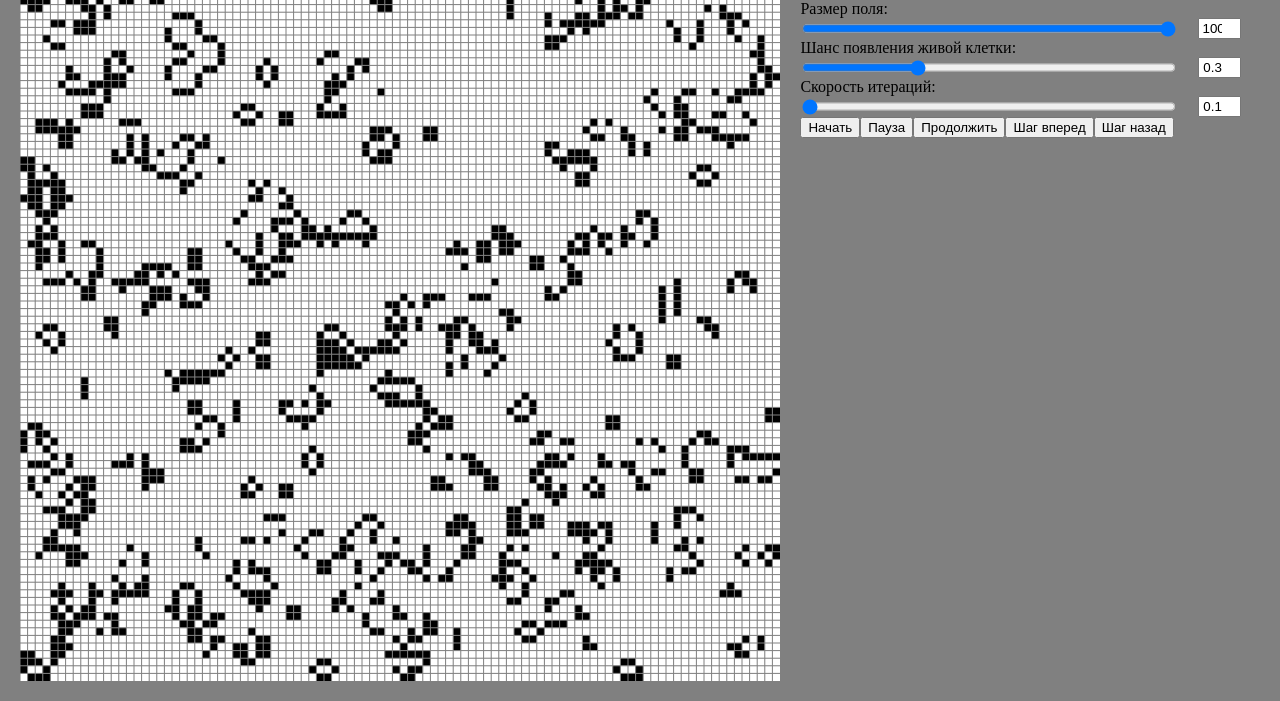
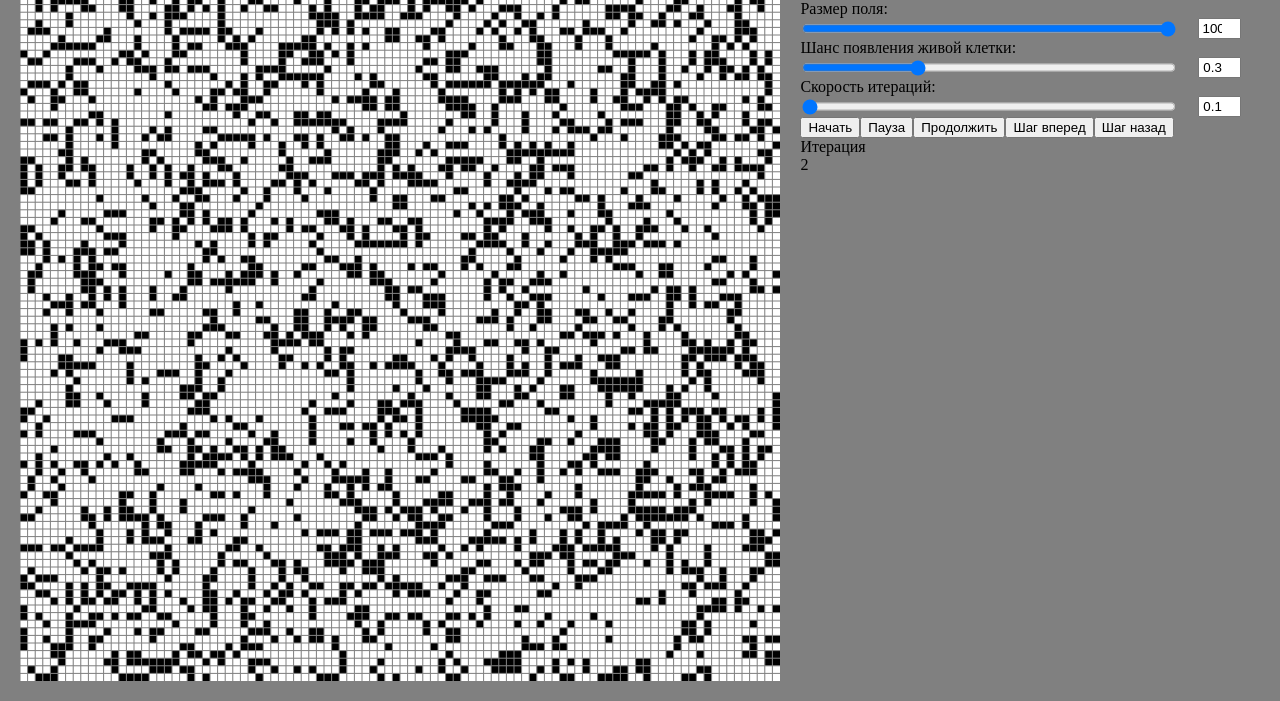
Before and after one commit to Izoklinal/game-life, an Electron app: page public/index.html in a window 1280 px wide. Both pictures are taken after a click on the button "Начать". Shown: the part 99-800 px from the top of the page. Drawn offline with Linux system fonts and the light colour scheme.

Commit message:
resizing table tried to make stop token, but fucked up

```diff
--- a/public/index.html
+++ b/public/index.html
@@ -45,6 +45,11 @@
                 <button id="step-ahead-btn" class="">Шаг вперед</button>
                 <button id="step-back-btn" class="">Шаг назад</button>
             </div>
+
+            <div class="const-option">
+                <div>Итерация</div>
+                <div id="iteration-count"></div>
+            </div>
         </div>
     </div>
 
--- a/src/render/js/logic/game.js
+++ b/src/render/js/logic/game.js
@@ -18,6 +18,33 @@ export function createRandomTable() {
     return Array.from({length: tableSize}, () =>
         Array.from({length: tableSize}, () => Math.random() < chanceOfAlive)
     );
+}
+
+export function checkIfEnded() {
+    const l = history.length;
+    const cur = history[l - 1];
+
+    let prev = history[l - 2];
+    if (compareGrids(l, cur, prev)) return true;
+    prev = null;
+
+    prev = history[l - 3];
+    if (compareGrids(l, cur, prev)) return true;
+    prev = null;
+
+    prev = history[l - 4];
+    if (compareGrids(l, cur, prev)) return true;
+}
+
+function compareGrids(l, grid1, grid2) {
+    for (let y = 0; y < l; y++) {
+        for (let x = 0; x < l; x++) {
+            if (grid1[y][x] !== grid2[y][x]) {
+                return true;
+            }
+        }
+    }
+    return false;
 }
 
 export function compareData(oldGrid) {
--- a/src/render/js/logic/settings.js
+++ b/src/render/js/logic/settings.js
@@ -1,30 +1,30 @@
-import { compareData, createRandomTable, history } from "./game.js";
+import { compareData, createRandomTable, history, checkIfEnded } from "./game.js";
 import { renderTable, drawGrid } from "../ui/game-render.js";
 
 export let tableSize = 100;
+export function setTableSize(value) {
+    tableSize = value;
+}
 export let chanceOfAlive = 0.3;
 export let frameMS = 100;
 export let iterations = 0;
 
 let isPaused = false;
+let isStarted = false;
 
 const startBtn = document.getElementById('start-btn');
 const pauseBtn = document.getElementById('pause-btn');
 const resumeBtn = document.getElementById('resume-btn');
 const stepAheadBtn = document.getElementById('step-ahead-btn');
 const stepBackBtn = document.getElementById('step-back-btn');
+const iterationCount = document.getElementById('iteration-count');
 
-let grid = createRandomTable();
+let grid = [];
 let run;
 
 export function initSettingsLogic() {
     startBtn.addEventListener('click', () => {
-        renderTable(grid);
-        iterations = 0;
-
-        run = setInterval(() => {
-            stepAhead();
-        }, 100);
+        start();
     });
     pauseBtn.addEventListener('click', () => {
         pause();
@@ -52,6 +52,12 @@ export function initSettingsLogic() {
                 break;
             case " ":
                 e.preventDefault();
+
+                if (!isStarted) {
+                    start();
+                    break;
+                }
+
                 if (isPaused) {
                     resume();
                     isPaused = false;
@@ -64,13 +70,29 @@ export function initSettingsLogic() {
     });
 }
 
+function start() {
+    pause();
+    isStarted = true;
+    isPaused = false;
+    grid = createRandomTable();
+    renderTable(grid);
+    iterations = 0;
+    iterationCount.innerHTML = iterations;
+
+    resume();
+}
+
 function resume() {
     run = setInterval(() => {
         stepAhead();
+        if (checkIfEnded()) {
+            pause();
+        }
     }, 100);
 }
 function pause() {
     clearTimeout(run);
+    run = null;
 }
 function stepBack() {
     const gridItem = history.pop();
@@ -79,10 +101,12 @@ function stepBack() {
     renderTable(grid);
     drawGrid();
     iterations--;
+    iterationCount.innerHTML = iterations;
 }
 function stepAhead() {
     grid = compareData(grid);
     renderTable(grid);
     drawGrid();
     iterations++;
+    iterationCount.innerHTML = iterations;
 }
--- a/src/render/js/ui/game-render.js
+++ b/src/render/js/ui/game-render.js
@@ -1,4 +1,4 @@
-import { tableSize } from "../logic/settings.js";
+import { setTableSize, tableSize } from "../logic/settings.js";
 
 const canvas = document.getElementById('game-canvas');
 const ctx = canvas.getContext('2d');
@@ -10,7 +10,15 @@ canvas.width = width;
 canvas.height = height;
 
 const size = getRectSize(width, height);
-const cellSize = getCellSize(size, tableSize);
+let cellSize = getCellSize(size, tableSize);
+
+export function resize(value) {
+    setTableSize(value);
+    cellSize = getCellSize(size, tableSize);
+    ctx.fillStyle = '#ffffff';
+    ctx.fillRect(0, 0, canvas.width, canvas.height);
+    drawGrid();
+}
 
 function getRectSize(width, height) {
     if (width < height) {
--- a/src/render/js/ui/settings-render.js
+++ b/src/render/js/ui/settings-render.js
@@ -1,3 +1,5 @@
+import { resize } from "./game-render.js";
+
 export const rangeSize = document.getElementById('range-size');
 export const inputSize = document.getElementById('input-size');
 
@@ -9,6 +11,12 @@ export const inputSpeed = document.getElementById('input-speed');
 
 export function initSettings() {
     chainInputs(rangeSize, inputSize);
+    rangeSize.addEventListener('input', () => {
+        resize(rangeSize.value);
+    });
+    inputSize.addEventListener('input', () => {
+        resize(rangeSize.value);
+    });
     chainInputs(rangeChance, inputChance);
     chainInputs(rangeSpeed, inputSpeed);
 }
```
